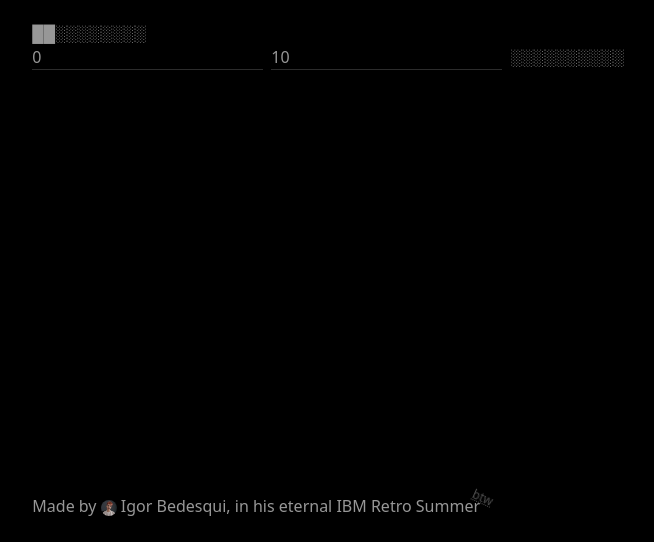
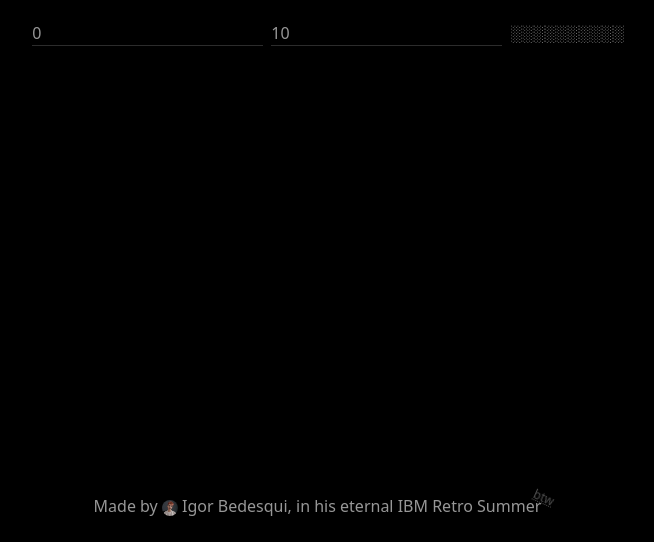
Before and after one commit to bdsqqq/things, an Astro site in the folder apps/bartm-site/: page / in a window 1280 px wide. Shown: the part 258-800 px from the top of the page, without its empty margins (312-966 px from the left). Built offline with nearby package versions, Linux system fonts and the light colour scheme; Astro itself is replaced by a stand-in of ours; no server answers.

Commit message:
feat(bartm-site): make header always stretch to full width, center footer

```diff
--- a/apps/bartm-site/src/pages/index.astro
+++ b/apps/bartm-site/src/pages/index.astro
@@ -16,8 +16,6 @@ import { twMerge } from 'tailwind-merge';
 export function cn(...inputs: ArgumentArray) {
   return twMerge(classnames(inputs));
 }
-
-import { bar } from "@bdsqqq/bartm"
 
 const version = await fetch("https://registry.npmjs.org/@bdsqqq/bartm").then(
   (res) => res.json()
@@ -111,7 +109,7 @@ const version = await fetch("https://registry.npmjs.org/@bdsqqq/bartm").then(
         <div class="max-w-xl w-full mx-auto">
           <div class="text-left space-y-4">
             <div class="space-y-2">
-              <div class="flex justify-between items-end gap-12">
+              <div class="grid grid-cols-2 justify-between items-end gap-12">
                 <div>
                   <div class="max-md:mb-1">
                     <Glitch text={`v${version}`} />
@@ -165,13 +163,13 @@ const version = await fetch("https://registry.npmjs.org/@bdsqqq/bartm").then(
         </div>
 
         <div class="w-full mx-auto space-y-6">
-          {bar(20, 10)}
+          <!-- {bar(20, 10)} -->
 
           <InputAndBar client:load />
         </div>
       </main>
 
-      <footer>
+      <footer class="text-center">
         Made by <a
           class={cn(
             "hover:text-gray-12 focus:text-gray-12 transition-colors rounded whitespace-nowrap",
```
